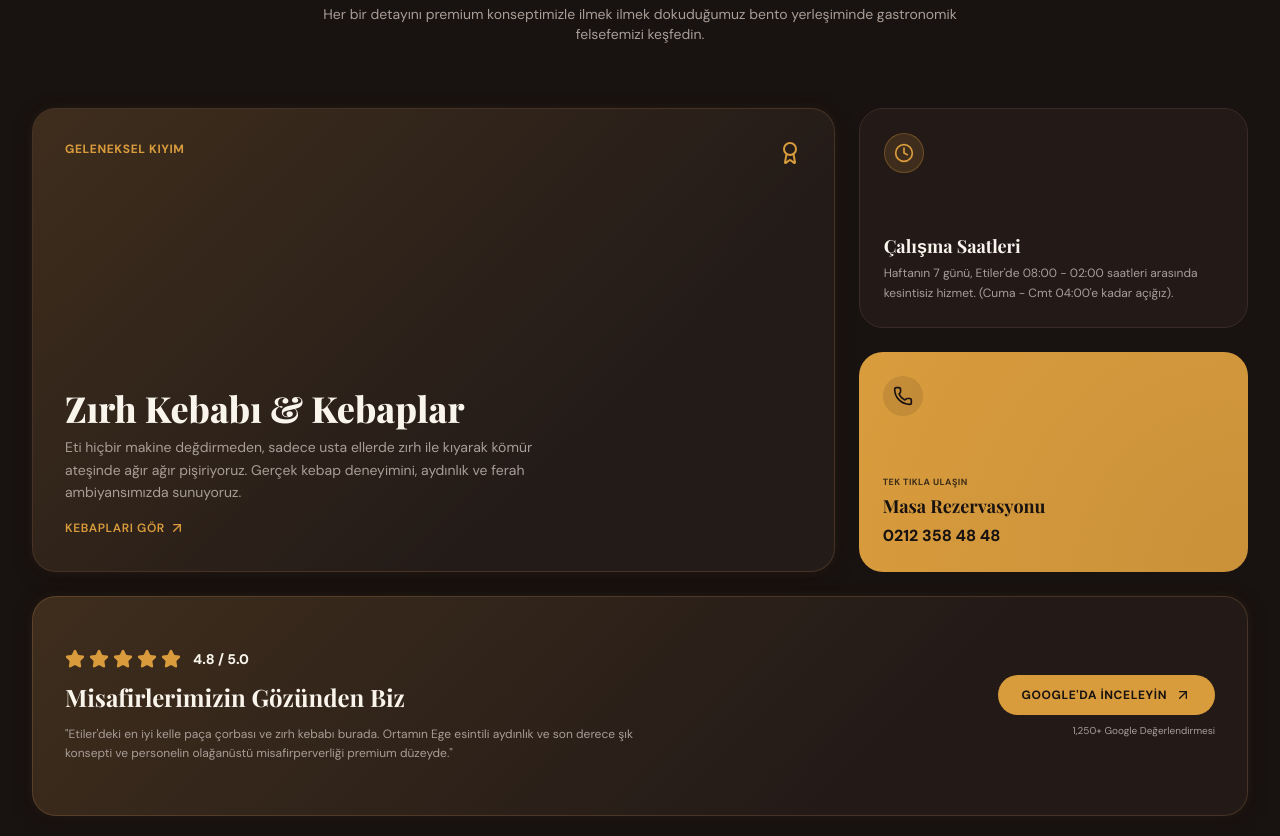
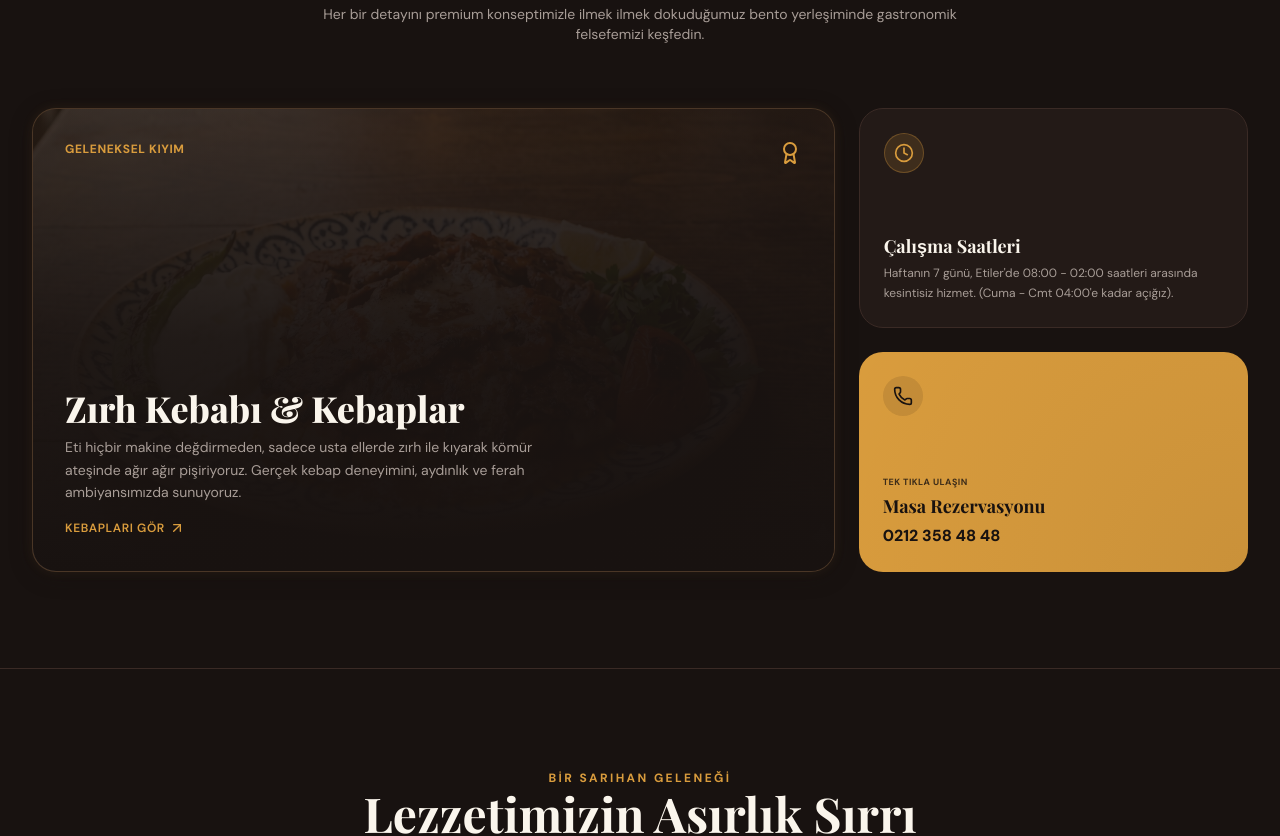
Before and after one commit to gunesmyasin60-debug/sarihan-gusto, a Next.js app: page / in a window 1280 px wide. Shown: the part 1013-1849 px from the top of the page. Built offline with nearby package versions, Linux system fonts and the light colour scheme; a web font is replaced by a local one.

Commit message:
feat: add background image to kebab bento card, move google reviews from bento to a premium storytelling zigzag layout with actual reviews

```diff
--- a/src/app/page.tsx
+++ b/src/app/page.tsx
@@ -152,7 +152,15 @@ export default function HomePage() {
 
               {/* Kart 1: Kebaplar (Büyük Kart - Açık Renk ve Mükemmel Metin Kontrastı) */}
               <div className="md:col-span-2 md:row-span-2 rounded-3xl bg-card border border-card-border p-8 flex flex-col justify-between overflow-hidden relative group premium-hover ember-glow">
-                <div className="absolute inset-0 bg-[radial-gradient(circle_at_bottom_right,rgba(74,107,86,0.02),transparent)]" />
+                {/* Zırh Kebabı Arka Plan Resmi ve Karartma Maskesi */}
+                <div className="absolute inset-0 z-0">
+                  <img
+                    src="/images/kebab.png"
+                    alt="Zırh Kebabı"
+                    className="w-full h-full object-cover opacity-30 transition-transform duration-700 group-hover:scale-105"
+                  />
+                  <div className="absolute inset-0 bg-gradient-to-t from-background via-background/90 to-background/55" />
+                </div>
                 <div className="relative z-10 flex justify-between items-start">
                   <span className="text-xs uppercase tracking-wider font-bold text-accent">Geleneksel Kıyım</span>
                   <Award className="w-6 h-6 text-accent" />
@@ -204,34 +212,7 @@ export default function HomePage() {
                 </div>
               </div>
 
-              {/* Kart 4: Google Yorumları (GMB - Bento) */}
-              <div className="md:col-span-3 rounded-3xl bg-card border border-card-border p-8 flex flex-col md:flex-row items-center justify-between gap-6 text-left premium-hover ember-glow">
-                <div className="space-y-3 max-w-xl">
-                  <div className="flex items-center space-x-1">
-                    {[1, 2, 3, 4, 5].map((i) => (
-                      <Star key={i} className="w-5 h-5 text-accent fill-accent" />
-                    ))}
-                    <span className="text-sm font-extrabold text-foreground ml-2">4.8 / 5.0</span>
-                  </div>
-                  <h3 className="font-serif text-2xl font-bold">Misafirlerimizin Gözünden Biz</h3>
-                  <p className="text-xs text-muted leading-relaxed">
-                    "Etiler'deki en iyi kelle paça çorbası ve zırh kebabı burada. Ortamın Ege esintili aydınlık ve son derece şık konsepti ve personelin olağanüstü misafirperverliği premium düzeyde."
-                  </p>
-                </div>
-                <div className="shrink-0 flex flex-col items-center md:items-end justify-center">
-                  <a
-                    href={RESTORAN_BILGILERI.mapsLink}
-                    target="_blank"
-                    rel="noopener noreferrer"
-                    className="inline-flex items-center space-x-2 bg-accent text-wood-dark px-6 py-3 rounded-full text-xs font-bold uppercase tracking-wider hover:bg-brand-gold-hover hover:scale-105 transition-all duration-300 focus:outline-none cursor-pointer"
-                    aria-label="Google Haritalar'da tüm yorumları gör"
-                  >
-                    <span>Google'da İnceleyin</span>
-                    <ArrowUpRight className="w-4 h-4 text-wood-dark" />
-                  </a>
-                  <span className="text-[10px] text-muted mt-2">1,250+ Google Değerlendirmesi</span>
-                </div>
-              </div>
+              {/* Google Yorumları Bento Grid'den kaldırıldı, zikzak hikaye anlatımına taşındı */}
 
             </div>
           </div>
@@ -558,6 +539,97 @@ export default function HomePage() {
               </div>
             </div>
 
+            {/* Alternatif Satır 6: Misafir Yorumları (Yorum Kartları Solda, Açıklama Sağda - Zikzak Konsepti) */}
+            <div className="grid grid-cols-1 lg:grid-cols-12 gap-12 lg:gap-20 items-center border-t border-card-border/50 pt-20">
+              {/* Sol Sütun: Gerçek Google Yorumları Grid/Stack (Masaüstünde solda, mobilde önce gelir) */}
+              <div className="lg:col-span-6 space-y-6 lg:order-first order-last">
+                {/* Yorum 1 */}
+                <div className="bg-card/45 border border-card-border/60 backdrop-blur-sm p-6 rounded-2xl relative shadow-md hover:scale-[1.01] transition-all duration-300 text-left">
+                  <div className="flex justify-between items-center mb-3">
+                    <span className="font-semibold text-sm text-foreground">Murat Kaya</span>
+                    <div className="flex space-x-0.5">
+                      {[1, 2, 3, 4, 5].map((i) => (
+                        <Star key={i} className="w-3.5 h-3.5 text-accent fill-accent" />
+                      ))}
+                    </div>
+                  </div>
+                  <p className="text-xs text-muted leading-relaxed">
+                    "Yıllardır Sarıhan kalitesini bilirim ama Etiler şubesi ambiyansıyla seviyeyi apayrı bir boyuta taşımış. Kelle paça çorbası ve zırh kebabı tam anlamıyla kusursuz. Servis hızı ve personelin kibarlığı muazzam."
+                  </p>
+                  <span className="text-[9px] text-muted/60 block mt-2">Google Maps Değerlendirmesi</span>
+                </div>
+
+                {/* Yorum 2 */}
+                <div className="bg-card/45 border border-card-border/60 backdrop-blur-sm p-6 rounded-2xl relative shadow-md hover:scale-[1.01] transition-all duration-300 text-left">
+                  <div className="flex justify-between items-center mb-3">
+                    <span className="font-semibold text-sm text-foreground">Selin Demir</span>
+                    <div className="flex space-x-0.5">
+                      {[1, 2, 3, 4, 5].map((i) => (
+                        <Star key={i} className="w-3.5 h-3.5 text-accent fill-accent" />
+                      ))}
+                    </div>
+                  </div>
+                  <p className="text-xs text-muted leading-relaxed">
+                    "Ege esintili dekorasyonu çok ferah ve lüks hissettiriyor. Çorbaların terbiyesi tam kıvamında ve içimi çok yumuşak. Fırından yeni çıkmış sıcak pideleri ve Antep katmeri kesinlikle denenmeli."
+                  </p>
+                  <span className="text-[9px] text-muted/60 block mt-2">Google Maps Değerlendirmesi</span>
+                </div>
+
+                {/* Yorum 3 */}
+                <div className="bg-card/45 border border-card-border/60 backdrop-blur-sm p-6 rounded-2xl relative shadow-md hover:scale-[1.01] transition-all duration-300 text-left">
+                  <div className="flex justify-between items-center mb-3">
+                    <span className="font-semibold text-sm text-foreground">Dr. Ahmet Şahin</span>
+                    <div className="flex space-x-0.5">
+                      {[1, 2, 3, 4, 5].map((i) => (
+                        <Star key={i} className="w-3.5 h-3.5 text-accent fill-accent" />
+                      ))}
+                    </div>
+                  </div>
+                  <p className="text-xs text-muted leading-relaxed">
+                    "Nisbetiye'nin en nezih ocakbaşı ve çorba restoranı. Hijyen standartları son derece yüksek, malzemelerin tazeliği her tatta kendini belli ediyor. Valeden karşılama ekibine kadar profesyonel bir kadro."
+                  </p>
+                  <span className="text-[9px] text-muted/60 block mt-2">Google Maps Değerlendirmesi</span>
+                </div>
+              </div>
+
+              {/* Sağ Sütun: Metin Bilgisi */}
+              <div className="lg:col-span-6 space-y-6 text-left">
+                <div className="inline-flex items-center space-x-2 bg-accent/10 border border-accent/20 px-3 py-1 rounded-full text-accent text-xs font-semibold uppercase tracking-wider">
+                  <span>Misafirlerimizin Gözünden</span>
+                </div>
+                <h3 className="font-serif text-3xl md:text-4xl font-extrabold text-foreground leading-tight">
+                  Sarıhan Deneyimini <br />
+                  <span className="text-accent">Taçlandıran Yorumlar</span>
+                </h3>
+                <p className="text-sm text-muted leading-relaxed">
+                  Sarıhan Gusto olarak, geleneksel Türk gastronomi mirasını lüks ve konforlu Etiler şubemizde sunarken en büyük motivasyonumuz misafirlerimizin memnuniyetidir. Google Haritalar üzerindeki 1.250'den fazla değerlendirmede yakaladığımız 4.8 memnuniyet skoru, detaylara verdiğimiz önemin ve lezzet tutkumuzun en somut kanıtıdır.
+                </p>
+
+                <div className="flex items-center space-x-4 py-2">
+                  <div className="text-center bg-card border border-card-border px-5 py-3 rounded-2xl">
+                    <span className="text-2xl font-serif font-extrabold text-accent block">4.8</span>
+                    <span className="text-[10px] text-muted">Google Skoru</span>
+                  </div>
+                  <div className="text-center bg-card border border-card-border px-5 py-3 rounded-2xl">
+                    <span className="text-2xl font-serif font-extrabold text-accent block">1,250+</span>
+                    <span className="text-[10px] text-muted">Toplam Yorum</span>
+                  </div>
+                </div>
+
+                <div className="pt-2">
+                  <a
+                    href={RESTORAN_BILGILERI.mapsLink}
+                    target="_blank"
+                    rel="noopener noreferrer"
+                    className="inline-flex items-center space-x-2 text-xs font-bold uppercase tracking-wider text-accent border-b border-accent/30 pb-1 hover:border-accent transition-all duration-300"
+                  >
+                    <span>Google'da Tüm Yorumları İnceleyin</span>
+                    <ArrowUpRight className="w-4 h-4" />
+                  </a>
+                </div>
+              </div>
+            </div>
+
           </div>
         </section>
 
```
Also changed, not shown: 1 other file (tests, documents, lock files or other folders).
